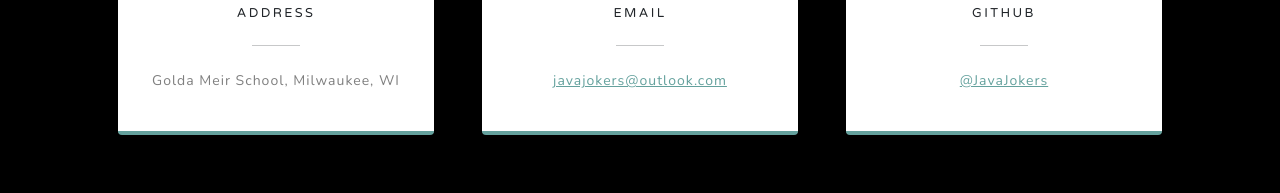
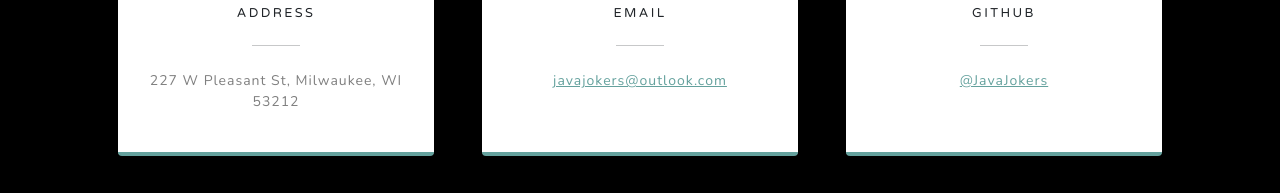
Before and after one commit to JavaJokers/JavaJokers.github.io, a plain HTML site: page index.html in a window 1280 px wide. Shown: the part 2498-2691 px from the top of the page. Drawn offline with nearby package versions, Linux system fonts and the light colour scheme; a web font is replaced by a local one.

Commit message:
update address 12.13.21 13:50

```diff
--- a/index.html
+++ b/index.html
@@ -120,7 +120,7 @@
                                 <i class="fas fa-map-marked-alt text-primary mb-2"></i>
                                 <h4 class="text-uppercase m-0">Address</h4>
                                 <hr class="my-4 mx-auto" />
-                                <div class="small text-black-50">Golda Meir School, Milwaukee, WI</div>
+                                <div class="small text-black-50">227 W Pleasant St, Milwaukee, WI 53212</div>
                             </div>
                         </div>
                     </div>
```
Also changed, not shown: LICENSE.txt.
